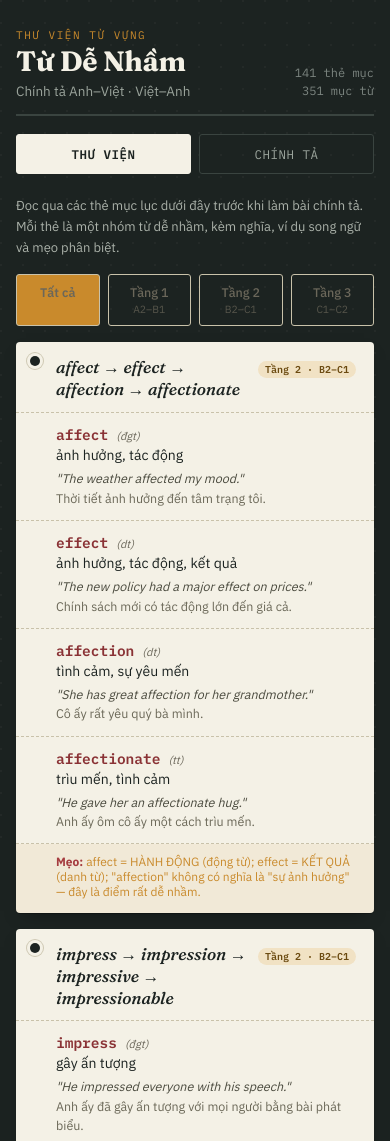
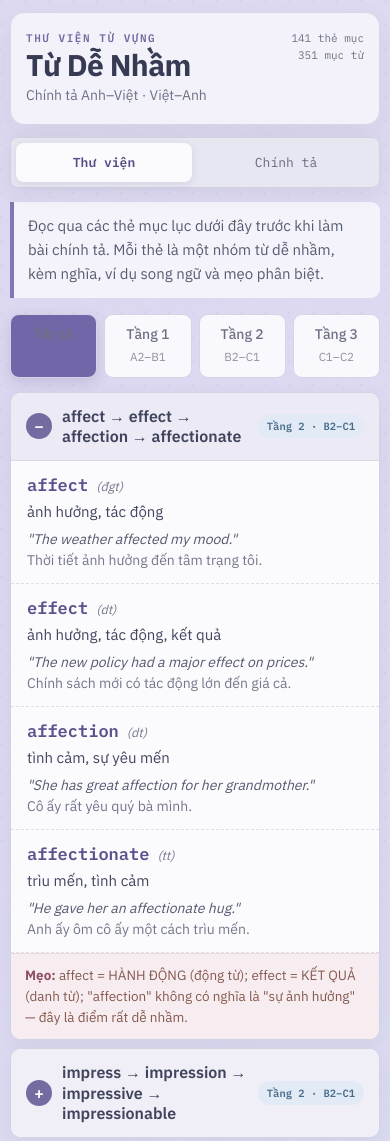
Before and after one commit to MinhThien-Tim/eng-practice, a plain HTML site: page eng-practice/Vocabulary/confusing-words.html in a window 390 px wide. Shown: the top 1141 px of the page. Drawn offline with Linux system fonts and the light colour scheme.

Commit message:
Refresh confusing words interface with lavender theme

```diff
--- a/eng-practice/Vocabulary/confusing-words.html
+++ b/eng-practice/Vocabulary/confusing-words.html
@@ -415,8 +415,93 @@
     margin-top:34px;
     font-family:'IBM Plex Mono', monospace;
   }
+
+  /* ===== Giao diện đồng bộ Vòng 1–2 · bảng màu lavender riêng ===== */
+  :root{
+    --ink:#34384f;--paper:#f1f1f8;--paper-2:#fbfbfe;--line:#d2d5e4;
+    --red:#7167a8;--red-dim:#554d86;--ochre:#a96f64;
+    --ok:#4f7d78;--ok-bg:#e3f0ed;--bad:#a65f72;--bad-bg:#f7e8ed;--muted:#6d7183;
+  }
+  html{background:#e8e8f3}
+  body{
+    background:
+      radial-gradient(circle at 8% 4%,rgba(218,209,239,.75),transparent 30%),
+      radial-gradient(circle at 94% 12%,rgba(207,225,240,.68),transparent 32%),
+      linear-gradient(180deg,#f0eff7 0,#e8e9f3 100%);
+    color:var(--ink);font-size:16px;line-height:1.55;
+  }
+  body::before{background-image:radial-gradient(circle at 1px 1px,rgba(52,56,79,.035) 1px,transparent 1px);background-size:24px 24px}
+  .wrap{max-width:980px;padding:20px 18px 64px}
+  header.top{align-items:center;margin-bottom:12px;padding:20px 22px;border:1px solid #d5d7e6;border-radius:14px;background:rgba(251,251,254,.72);box-shadow:0 10px 30px rgba(67,67,96,.07)}
+  header.top .mark{color:#766b9e;font-weight:600}
+  header.top h1{font-family:'IBM Plex Sans',sans-serif;font-size:clamp(30px,5vw,42px);line-height:1.08;color:#363a53;font-style:normal;letter-spacing:-.02em}
+  header.top p,header.top .catno{color:var(--muted);font-size:14px}
+  nav.tabs{position:sticky;top:0;z-index:20;gap:6px;margin-bottom:14px;padding:5px;background:rgba(232,232,243,.94);border:1px solid #d0d2e0;border-radius:11px;box-shadow:0 6px 20px rgba(58,61,88,.07);backdrop-filter:blur(9px)}
+  nav.tabs button{border:0;border-radius:8px;color:#686b7d;background:transparent;text-transform:none;font-size:13px;letter-spacing:0}
+  nav.tabs button.active{background:#fbfbfe;color:#554d86;box-shadow:0 2px 9px rgba(65,61,101,.12)}
+  nav.tabs button:hover:not(.active){background:#f3f2f8;color:var(--ink)}
+  .lib-intro{color:#585c70;background:rgba(251,251,254,.76);border-left:4px solid #8177b2;border-radius:0 9px 9px 0;padding:12px 14px;font-size:15px}
+  .tier-row{gap:7px;margin-bottom:14px}
+  .tier-choice,.choice{background:#f9f8fc;border-color:#cdd0df;border-radius:9px;color:#5f6377;font-size:14px}
+  .tier-choice:hover,.choice:hover{background:#eeedf6;border-color:#aaa6c6}
+  .tier-choice.sel,.choice.sel{background:#7167a8;border-color:#7167a8;color:#fff;box-shadow:0 5px 14px rgba(85,77,134,.18)}
+  .tier-badge{padding:4px 9px;border-radius:999px;font-size:10.5px}
+  .tier-badge.t1{background:#e1efe9;color:#3e6d61}
+  .tier-badge.t2{background:#e2ebf5;color:#486b8a}
+  .tier-badge.t3{background:#f3e3eb;color:#8a5365}
+  .card,.setup,.quiz-card{border:1px solid #d0d3e2;border-radius:11px;background:var(--paper-2);box-shadow:0 6px 20px rgba(57,60,87,.055)}
+  .card{margin-bottom:8px;overflow:hidden}
+  .card::before{display:none}
+  .card>.card-head{list-style:none;cursor:pointer;align-items:center;padding:13px 15px;border-bottom:0;background:#f0eff7}
+  .card>.card-head::-webkit-details-marker{display:none}
+  .card>.card-head::before{content:'+';flex:0 0 auto;width:26px;height:26px;display:grid;place-items:center;border-radius:50%;background:#746ca1;color:#fff;font:700 16px 'IBM Plex Mono',monospace}
+  .card[open]>.card-head::before{content:'−'}
+  .card[open]>.card-head{border-bottom:1px solid #d9dbe7;background:#ebeaf5}
+  .card-head:hover{background:#e9e8f3}
+  .card-head h3{flex:1;font-family:'IBM Plex Sans',sans-serif;font-style:normal;font-size:18px;line-height:1.3;color:#3f435c}
+  .entry{padding:12px 17px 12px 56px;border-color:#dddfea}
+  .entry:hover{background:#f6f6fb}
+  .entry .word{font-size:17px;color:#5b528c}
+  .entry .pos{font-size:12.5px;color:#74778a}
+  .entry .vi{font-size:15px;color:#42465d}
+  .entry .ex{font-size:14px;color:#55596e}
+  .entry .ex .vi-line{color:#74778a}
+  .tip{padding:12px 18px 14px 56px;background:#f7edf0;color:#85594f;font-size:13.5px;border-top:1px solid #ecd9df}
+  .tip b{color:#8f5263}
+  .setup{padding:20px}
+  .setup h2,.prompt-main,.end-card .score{font-family:'IBM Plex Sans',sans-serif;font-style:normal;letter-spacing:-.015em}
+  .setup h2{font-size:23px}
+  .setup .sub{font-size:14px}
+  .field-group label.flabel{font-size:12px}
+  .btn{border-radius:8px;font-size:15px}
+  .btn-primary{background:#7167a8;color:#fff}
+  .btn-primary:hover{background:#5d548f}
+  .btn-ghost{background:#f8f8fc;border-color:#c9ccdc;color:#4f5369}
+  .quiz-card{padding:22px;background:linear-gradient(145deg,#fbfbfe,#f4f3fa)}
+  .progress-bar{height:7px;border-radius:999px;background:#dedfea}
+  .progress-fill{background:linear-gradient(90deg,#9a91c4,#7167a8)}
+  .prompt-label{color:#98645b;font-weight:600}
+  .prompt-main{font-size:clamp(26px,5vw,36px);color:#3d415a}
+  .prompt-ex{font-size:15px;color:#666a7d}
+  .listen-btn{border-color:#a8a6c2;color:#5e5884;background:#f8f7fc}
+  .listen-btn:hover{background:#eceaf5;border-color:#7167a8;color:#554d86}
+  input.answer{font-size:18px;border-color:#c8cbda;border-radius:8px;background:#fff;color:var(--ink);box-shadow:inset 0 1px 2px rgba(57,60,87,.04)}
+  input.answer:focus{border-color:#7167a8;box-shadow:0 0 0 3px rgba(113,103,168,.15)}
+  .feedback{font-size:15px;border-radius:8px}
+  .feedback.ok{background:#e3f0ed;color:#38635b;border-color:#4f7d78}
+  .feedback.bad{background:#f7e8ed;color:#80485a;border-color:#a65f72}
+  .feedback .correct-ans{font-size:1.1em;font-weight:700}
+  footer.foot{color:#73768a}
+  button:focus-visible,input:focus-visible,summary:focus-visible,.choice:focus-visible,.tier-choice:focus-visible{outline:3px solid rgba(113,103,168,.28);outline-offset:2px}
   @media (max-width:480px){
-    .choice{ min-width:90px; font-size:12px; }
+    .wrap{padding:12px 10px 48px}
+    header.top{align-items:flex-start;padding:17px 15px}
+    header.top .catno{font-size:11px}
+    nav.tabs{border-radius:8px}
+    .choice{min-width:90px;font-size:13px}
+    .card-head h3{font-size:16px}
+    .entry{padding:11px 13px 11px 16px}
+    .tip{padding:11px 14px}
   }
 </style>
 </head>
@@ -1189,9 +1274,10 @@ function renderLibrary(tierFilter){
   GROUPS.forEach((g) => {
     if(tierFilter !== 'all' && String(g.tier) !== String(tierFilter)) return;
     n++;
-    const card = document.createElement('div');
+    const card = document.createElement('details');
     card.className = 'card';
-    const head = document.createElement('div');
+    if(n === 1) card.open = true;
+    const head = document.createElement('summary');
     head.className = 'card-head';
     head.innerHTML = `<h3>${g.t}</h3><span class="tier-badge t${g.tier}">${TIER_LABEL[g.tier]}</span>`;
     card.appendChild(head);
```
